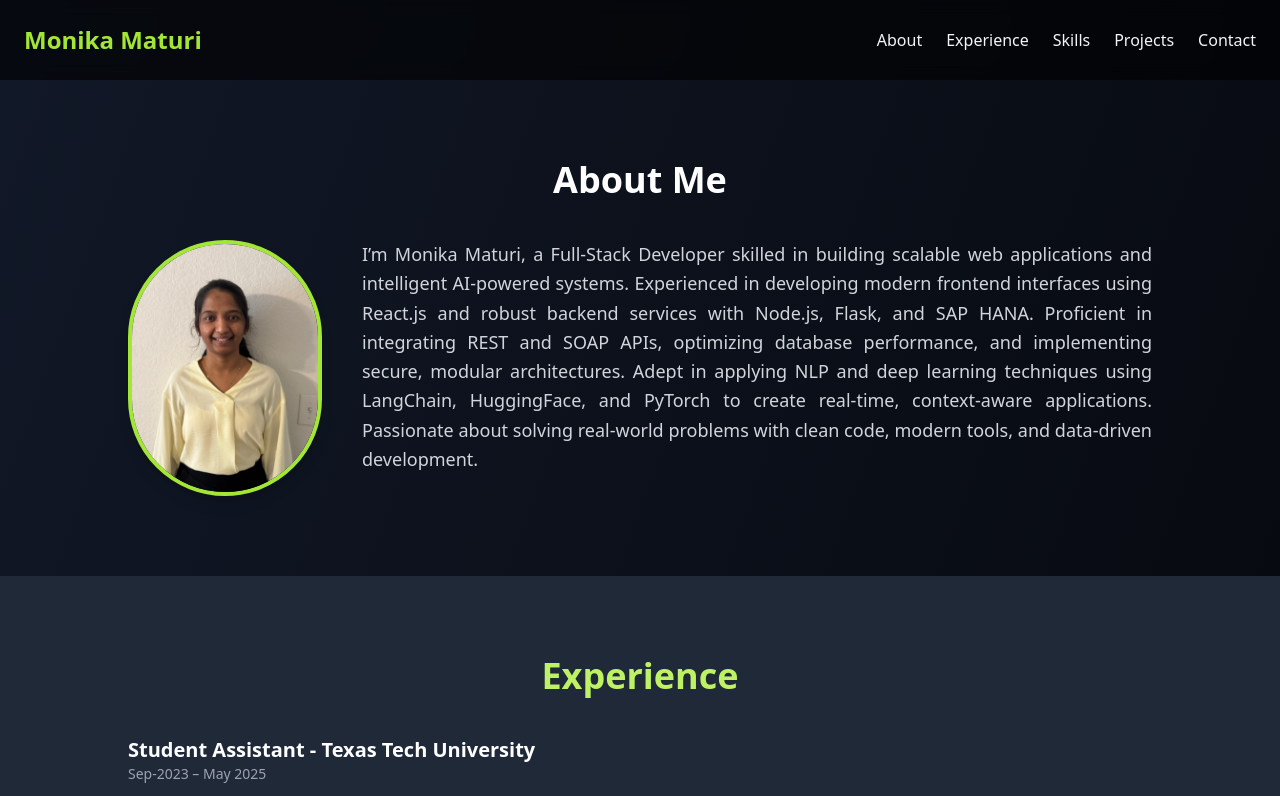
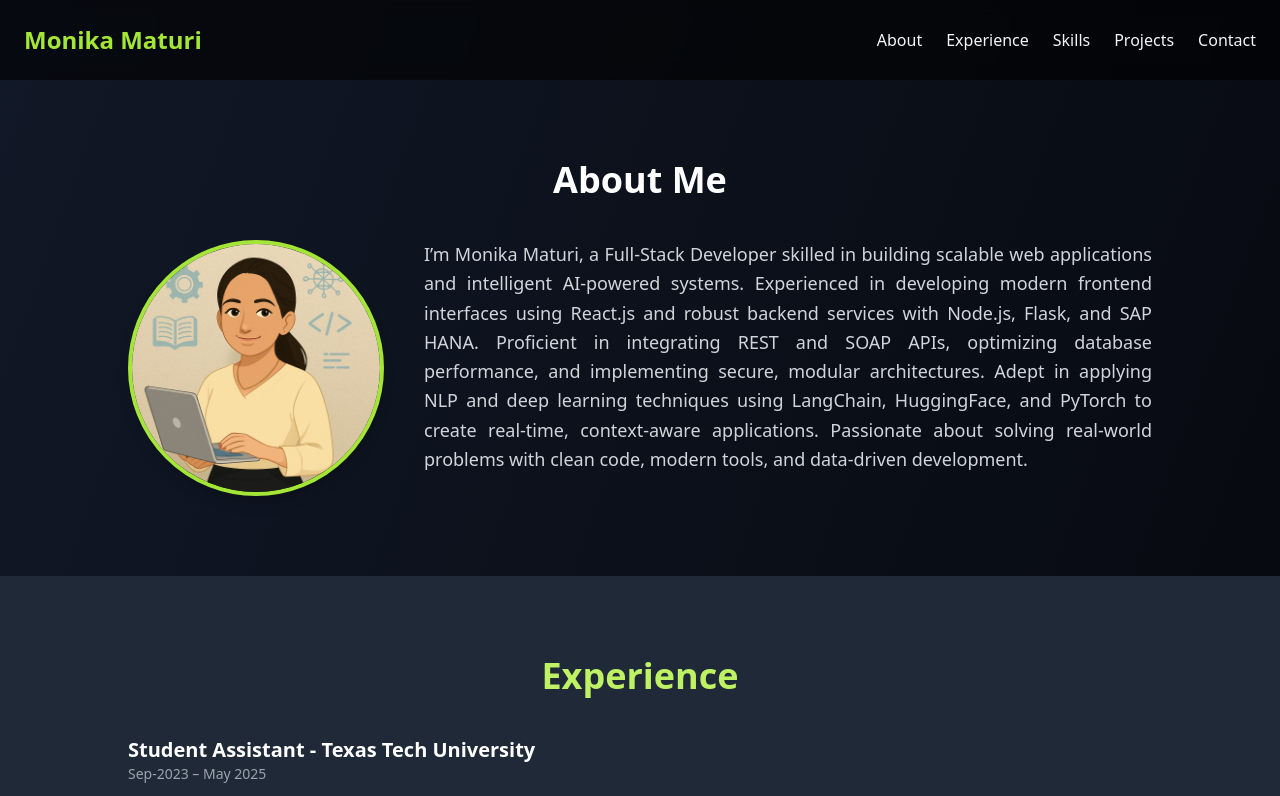
Before and after one commit to maturimonika/MyPortfolio, a React (Create React App) app: page / in a window 1280 px wide. Shown: the top 796 px of the page. Built offline with nearby package versions, Linux system fonts and the light colour scheme.

Commit message:
Update App.js

```diff
--- a/src/App.js
+++ b/src/App.js
@@ -26,7 +26,7 @@ export default function App() {
   <h2 className="text-4xl font-bold text-white mb-10 text-center">About Me</h2>
   <div className="max-w-5xl mx-auto flex flex-col md:flex-row items-center md:items-start gap-10">
     <img
-      src="/1.jpg"
+      src="/portfolioimg.png"
       alt="Monika Maturi"
       className="w-64 h-64 rounded-full border-4 border-lime-400 object-cover shadow-lg"
     />
```
